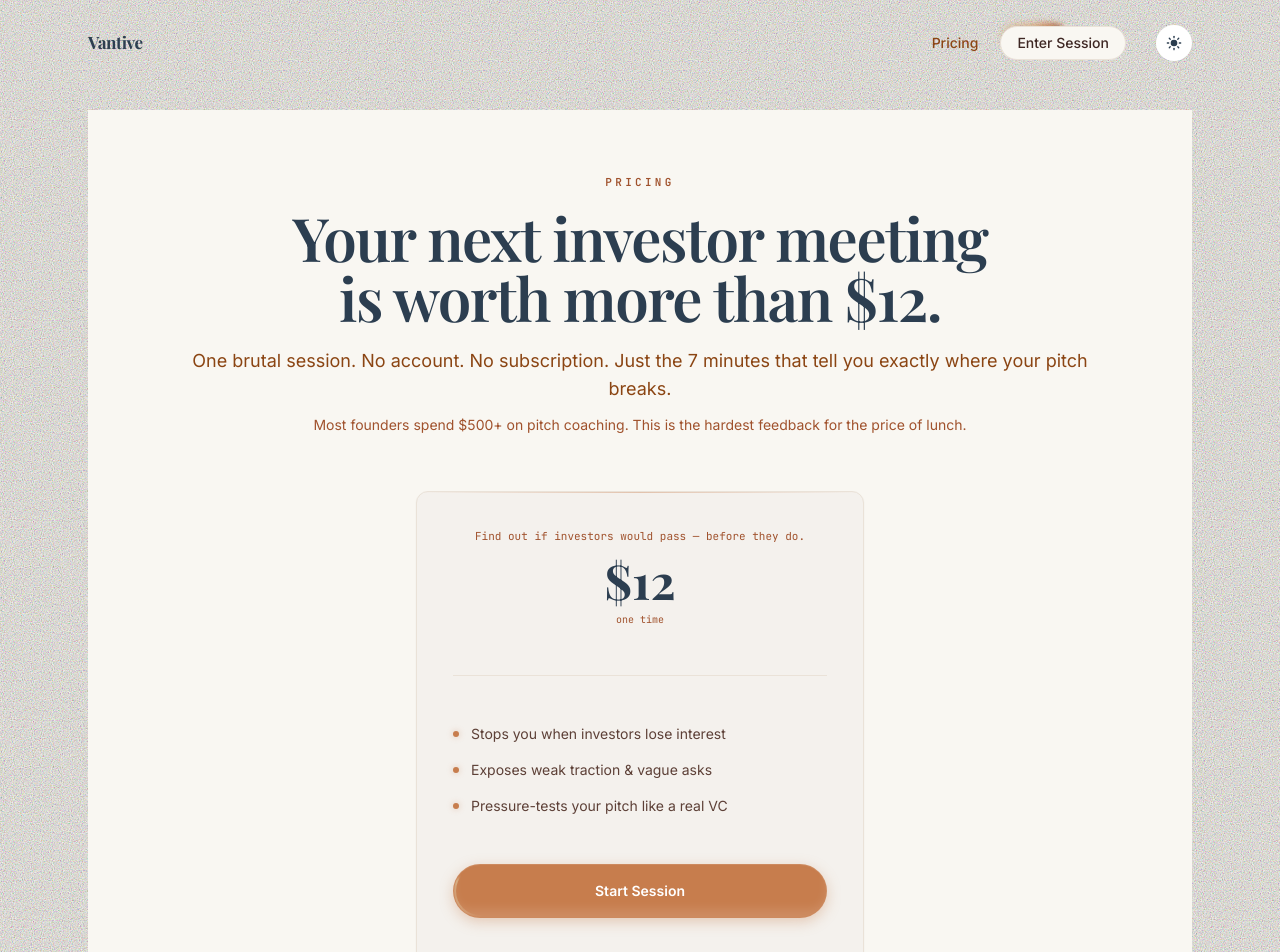
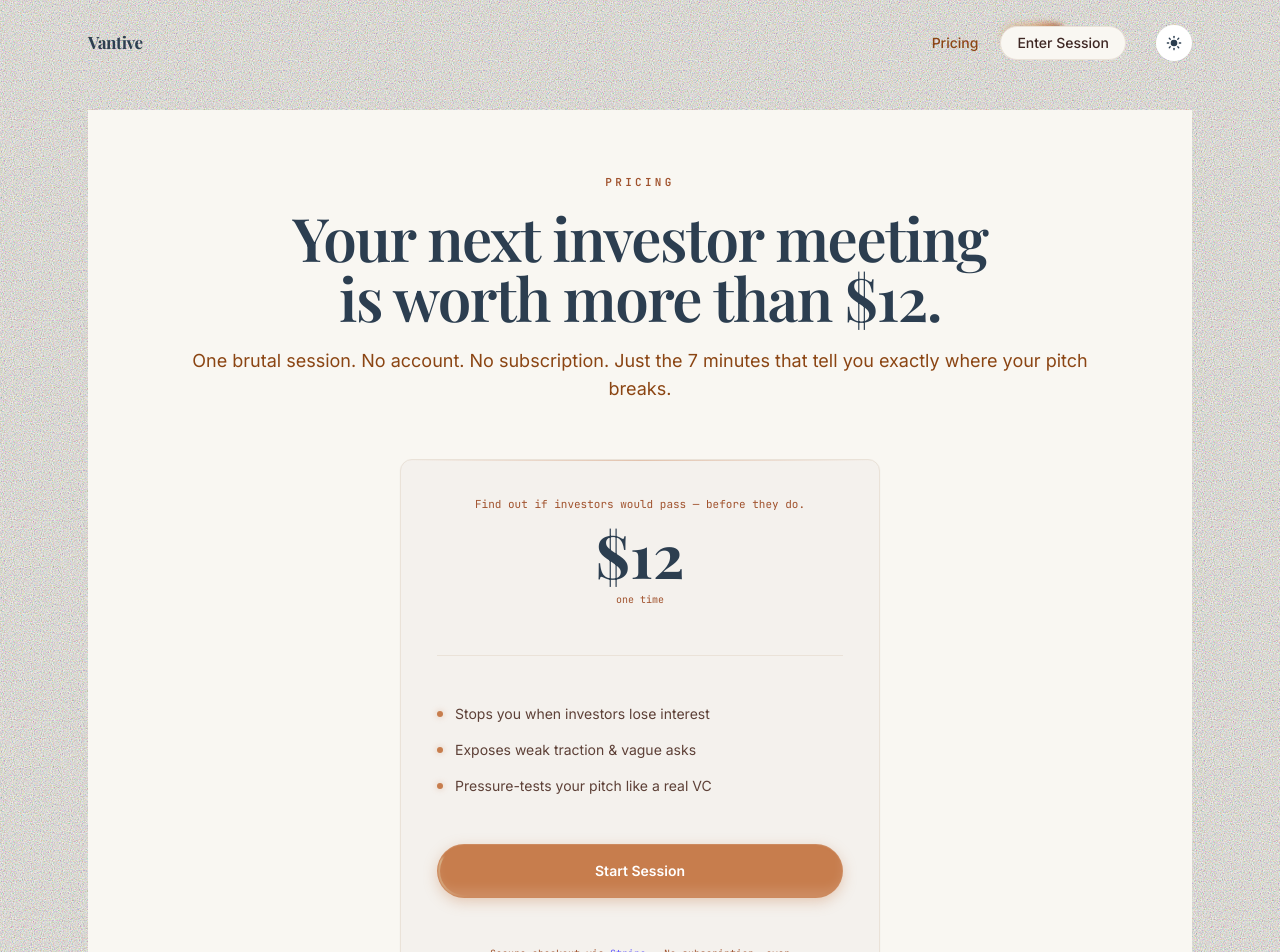
Before and after one commit to cutmob/VC-INTERVIEW-COACH, a Next.js app: page /pricing in a window 1280 px wide. Shown: the top 952 px of the page. Built offline with nearby package versions, Linux system fonts and the light colour scheme.

Commit message:
style: pricing card wider max-width, larger price text, remove coaching comparison line

```diff
--- a/app/pricing/page.tsx
+++ b/app/pricing/page.tsx
@@ -30,16 +30,13 @@ export default function PricingPage() {
             <p className="mt-5 text-lg text-wood-600 dark:text-wood-600">
               One brutal session. No account. No subscription. Just the 7 minutes that tell you exactly where your pitch breaks.
             </p>
-            <p className="mt-3 text-sm text-wood-500 dark:text-wood-600">
-              Most founders spend $500+ on pitch coaching. This is the hardest feedback for the price of lunch.
-            </p>
           </div>
 
-          <div className="mx-auto w-full max-w-md">
+          <div className="mx-auto w-full max-w-[30rem]">
             <SpotlightCard className="flex-col !items-stretch p-5 sm:p-9 bg-wood-100 border-wood-200 shadow-sm dark:bg-white/[0.04] dark:border-white/10 dark:shadow-none" spotlightColor="rgba(199, 125, 77, 0.06)" showTopGlow>
               <div className="mb-12 flex flex-col items-center border-b border-wood-200 pb-12 dark:border-white/[0.07]">
                 <p className="mb-3 font-mono text-[11px] text-wood-500 dark:text-[#524E4B]">Find out if investors would pass — before they do.</p>
-                <span className="font-display text-5xl font-bold text-wood-900 dark:text-wood-900">$12</span>
+                <span className="font-display text-6xl font-bold text-wood-900 dark:text-wood-900">$12</span>
                 <p className="mt-2 font-mono text-[10px] text-wood-500 dark:text-[#524E4B]">one time</p>
               </div>
 
```
